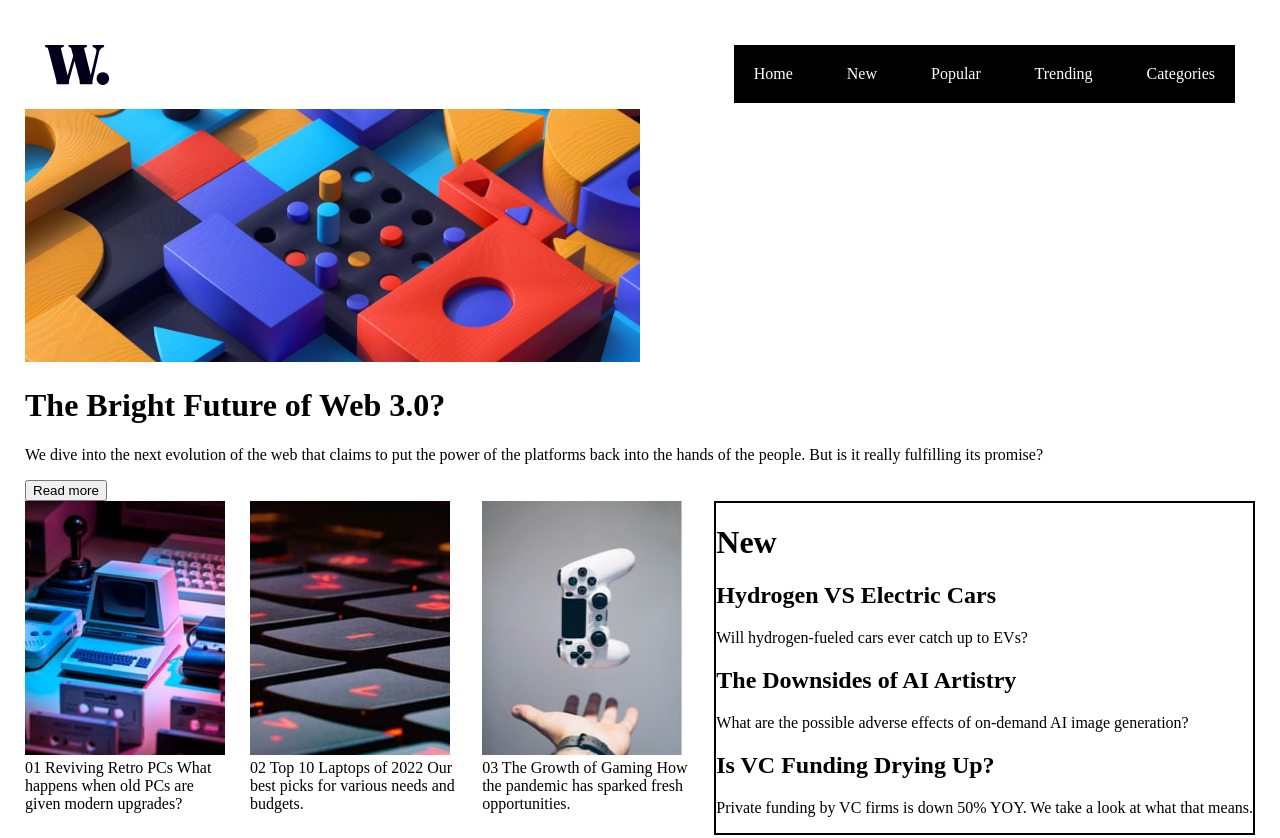
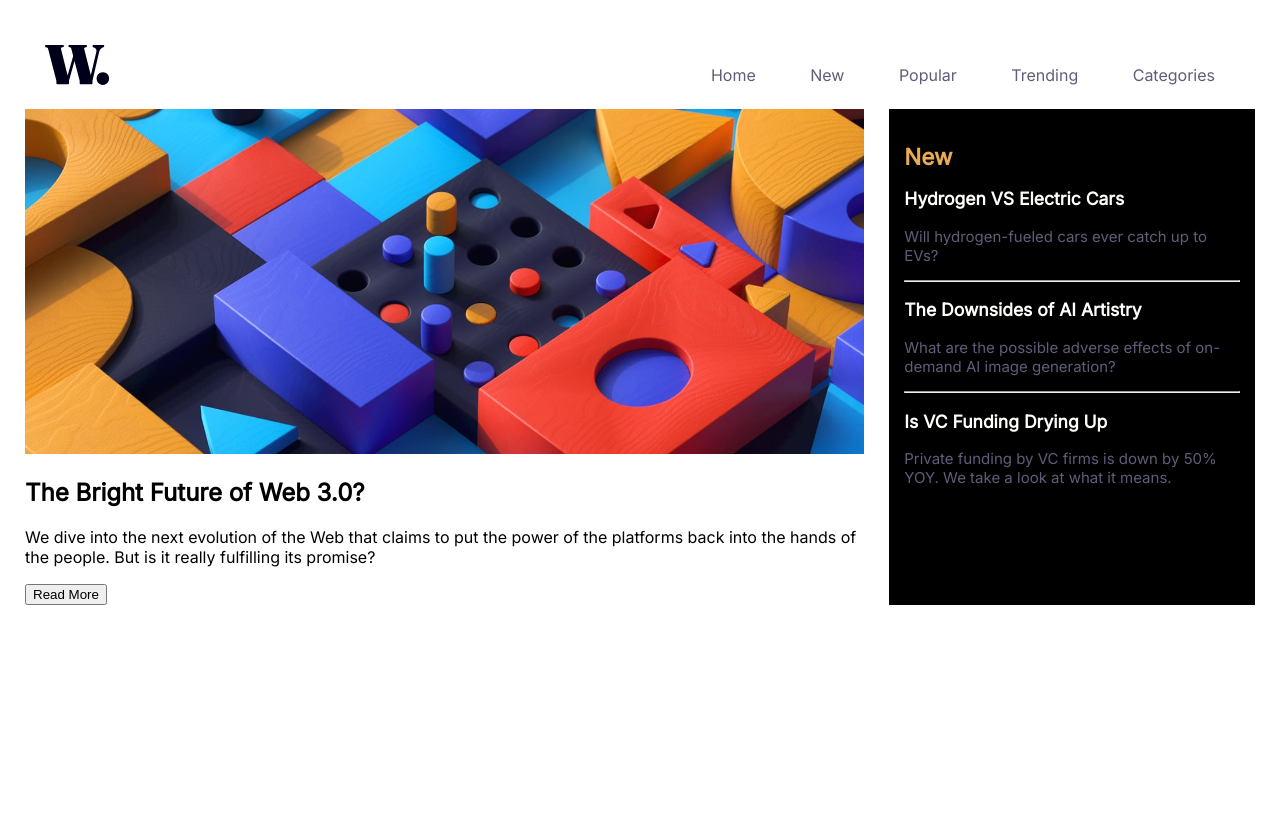
Before and after one commit to SadorDev/W-news, a plain HTML site: page index.html in a window 1280 px wide. After the commit the page ends 800 px from the top, so only its background shows below. Drawn offline with Linux system fonts and the light colour scheme.

Commit message:
Added main content + styling

```diff
--- a/index.html
+++ b/index.html
@@ -8,97 +8,71 @@
 
   <link rel="icon" type="image/png" sizes="32x32" href="./images/favicon-32x32.png">
   <link href="styles.css" rel="stylesheet">
+  <link rel="preconnect" href="https://fonts.googleapis.com">
+  <link rel="preconnect" href="https://fonts.gstatic.com" crossorigin>
+  <link href="https://fonts.googleapis.com/css2?family=Inter&display=swap" rel="stylesheet">
 
   <title>Frontend Mentor | News homepage</title>
 
 </head>
 
 <body>
-
   <nav class="navbar">
     <img src="./assets/images/logo.svg" alt="logo" />
 
-    <div class="navlinks">
-
+    <div class="navlinks hamburger" onclick="toggleMobileMenu(this)">
       Home
       New
       Popular
       Trending
       Categories
+    </div>
+
+
+
+
+    <div class="overlay"></div>
+  </nav>
+
+  <section id="headline">
+    <div class="main-container">
+      <div class="left-grid">
+        <img src="assets/images/image-web-3-desktop.jpg" alt="headline-image">
+        <div class="bottom-left-grid">
+          <h1> The Bright Future of Web 3.0?</h1>
+          <p> We dive into the next evolution of the Web
+            that claims to put the power of the platforms back into the hands of the people.
+            But is it really fulfilling its promise? </p>
+          <button>Read More</button>
+
 
         </div>
-  </nav>
+      </div>
+      <div class="right-grid">
+        <h1>New</h1>
 
-  <!-- Main Container -->
-  <main class="container">
+        <h3> Hydrogen VS Electric Cars</h3>
+        <p> Will hydrogen-fueled cars ever catch up to EVs?</p>
 
-    <!-- Container 1 -->
-    <div class="main-container">
-      <div class="bg-image">
-        <img src="assets/images/image-web-3-desktop.jpg">
-      </div>
-      <div class="title">
-        <h1>
-          The Bright Future of Web 3.0?
-        </h1>
-        <p>
-          We dive into the next evolution of the web that claims to put the power of the platforms back into the hands
-          of the people. But is it really fulfilling its promise?
-        </p>
-        <button>
-          Read more
-        </button>
+        <hr>
+
+        <h3> The Downsides of AI Artistry </h3>
+        <p>What are the possible adverse effects of on-demand AI image generation?</p>
+
+        <hr>
+
+        <h3> Is VC Funding Drying Up </h3>
+        <p>Private funding by VC firms is down by 50% YOY. We take a look at what it means.</p>
+
       </div>
     </div>
+    <div class="second-container">
 
-    <!-- Container 2 -->
-    <div class="side-news-container">
-      <h1>
-        New
-      </h1>
-      <h2>
-        Hydrogen VS Electric Cars
-      </h2>
-      <p>
-        Will hydrogen-fueled cars ever catch up to EVs?
-      </p>
-      <h2>
-        The Downsides of AI Artistry
-      </h2>
-      <p>
-        What are the possible adverse effects of on-demand AI image generation?
-      </p>
-      <h2>
-        Is VC Funding Drying Up?
-      </h2>
-      <p>
-        Private funding by VC firms is down 50% YOY. We take a look at what that means.
-      </p>
+
     </div>
 
-    <!-- Conatiner 3 -->
-    <div class="mini-headlines-container">
-      <div class="card-1">
-        <img src="assets/images/image-retro-pcs.jpg" />
-        01
-        Reviving Retro PCs
-        What happens when old PCs are given modern upgrades?
-      </div>
 
-      <div class="card-2">
-        <img src="assets/images/image-top-laptops.jpg" />
-        02
-        Top 10 Laptops of 2022
-        Our best picks for various needs and budgets.
-      </div>
-
-      <div class="card-3">
-        <img src="assets/images/image-gaming-growth.jpg" />
-        03
-        The Growth of Gaming
-        How the pandemic has sparked fresh opportunities.
-      </div>
-    </div>
+  </section>
 
   </main>
 
@@ -107,6 +81,7 @@
     Challenge by <a href="https://www.frontendmentor.io?ref=challenge" target="_blank">Frontend Mentor</a>.
     Coded by <a href="#">Sador Zerezghi</a>.
   </div> -->
+  <script src="script.js"> </script>
 </body>
 
 </html>
--- a/styles.css
+++ b/styles.css
@@ -1,10 +1,11 @@
 body {
   padding: 25px;
   margin: 0;
+  box-sizing: border-box;
+  font-family: Inter;
 }
 
 /* Navbar */
-
 .navbar {
   padding: 20px;
   margin: 0;
@@ -16,38 +17,41 @@ body {
   float: right;
   padding: 20px;
   word-spacing: 50px;
-
-  background-color: black;
-  color: white;
+  color: hsl(236, 13%, 42%);
 }
 
-/* Main container */
-
-/* Container 1 */
+/* Main */
 .main-container {
-  display: flexbox;
-
+  display: flex;
+  flex-direction: row;
+  gap: 25px;
 }
 
-.bg-image img {
-  width: 50%;
+.left-grid img {
+  width: 100%;
   height: auto;
 }
 
-/* Container 2 */
-.side-news-container {
-  display: flexbox;
-  position: relative;
-
-  float: right;
-
-  border: 2px solid black;
+.right-grid {
+  flex-wrap: wrap;
+  width: auto;
+  background: black;
+  font-size: 15px;
+  padding: 15px;
 }
 
-/* Container 3 */
+.bottom-left-grid h1 {
+  font-weight: 900;
+}
 
-.mini-headlines-container {
-  display: grid;
-  grid-template-columns: 1fr auto auto auto;
-  grid-gap: 25px;
+.right-grid h1 {
+  color: hsl(35, 77%, 62%);
 }
+
+.right-grid h3 {
+  color: hsl(36, 100%, 99%);
+}
+
+.right-grid p {
+  color: hsl(236, 13%, 42%);
+}
```
Lines whose indentation alone changed are shown as unchanged.
